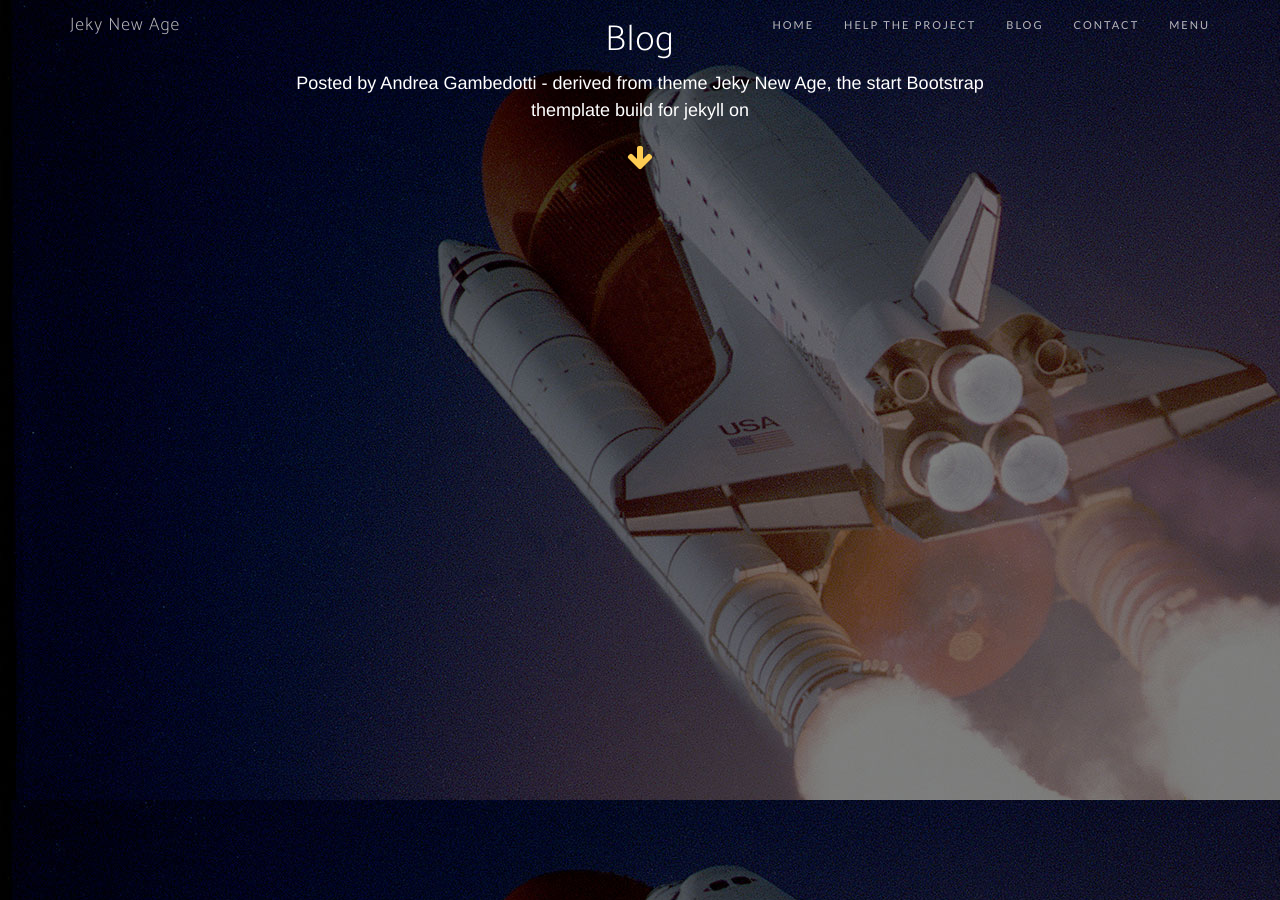
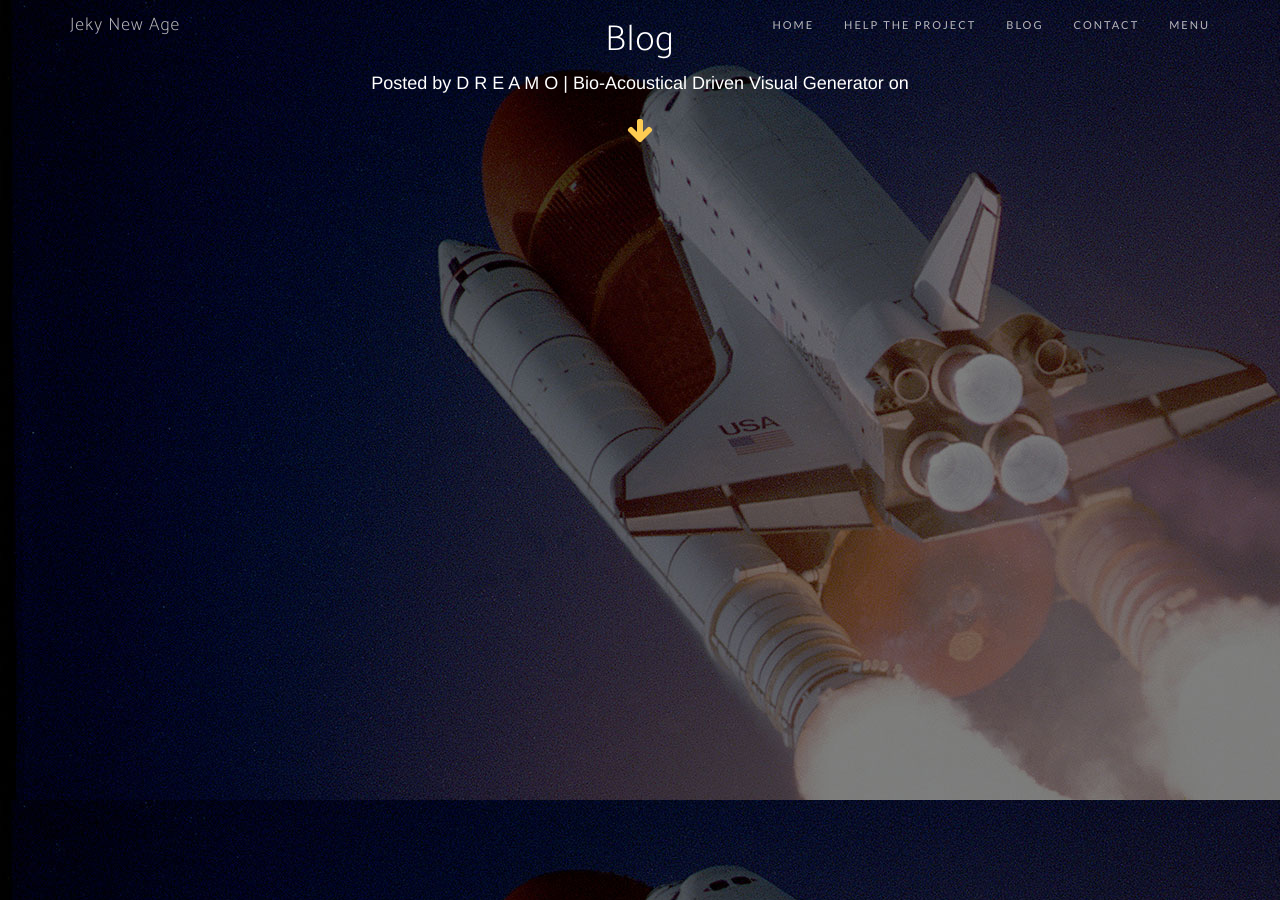
Before and after one commit to Dreamo-Italy/dreamo, a Jekyll site: the page built from blog.html, in a window 1280 px wide and 900 px high. Built offline with Jekyll 4.4.1, drawn with Linux system fonts in a browser that asks for light colours; nearby versions of some CDN libraries; some web fonts are replaced; Markdown is read by kramdown in place of the engine named in the settings.

Commit message:
cleaning

```diff
--- a/_config.yml
+++ b/_config.yml
@@ -1,5 +1,5 @@
 # Site settings
-title: Andrea Gambedotti - derived from theme Jeky New Age, the start Bootstrap themplate build for jekyll
+title: D R E A M O  |  Bio-Acoustical Driven Visual Generator
 email:
 description: The official website of D R E A M O - Bio-Acoustical Driven Visual Generator
 
```
Also changed, not shown: _layouts/sezione.html (deleted, +0 -18 lines), _sezioni/01-scopo.md (+0 -1 lines), _sezioni/02-target.md (+0 -1 lines), _sezioni/03-dispositivo.md (+0 -1 lines), _sezioni/04-team.md (+0 -1 lines), 2 other files.
